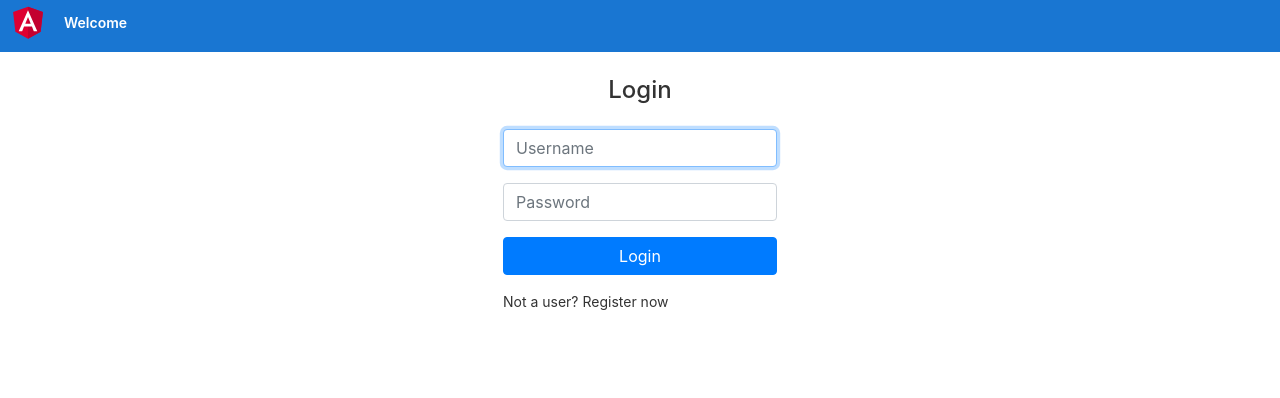
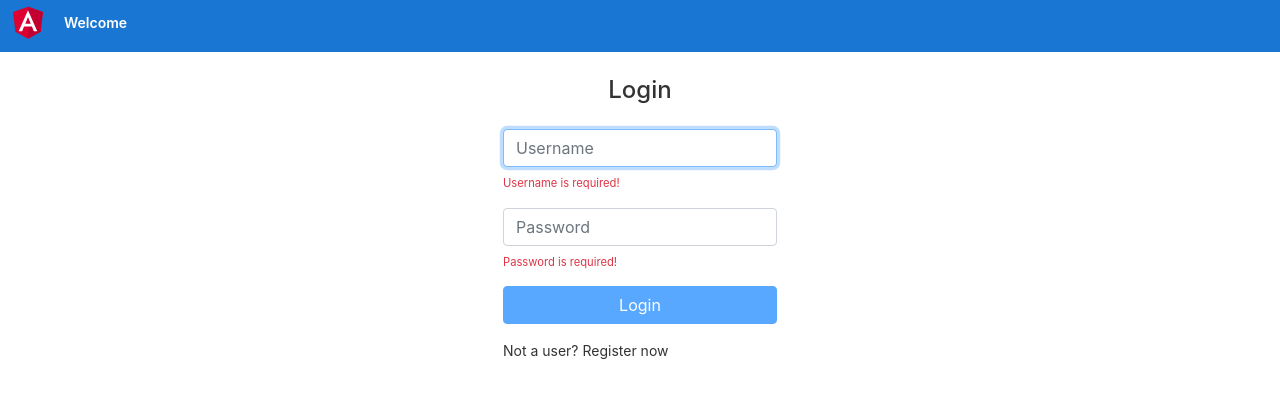
Before and after one commit to rafaelmonteiro20/album, an Angular app in the folder ngapp/: page / in a window 1280 px wide. Shown: the top 398 px of the page. Built offline with nearby package versions, Linux system fonts and the light colour scheme.

Commit message:
Exibindo mensagens de validação

```diff
--- a/ngapp/src/app/home/home.module.ts
+++ b/ngapp/src/app/home/home.module.ts
@@ -1,4 +1,5 @@
 import { NgModule } from '@angular/core';
+import { CommonModule } from '@angular/common';
 import { ReactiveFormsModule } from '@angular/forms';
 
 import { SignInComponent } from './signin/signin.component';
@@ -8,6 +9,7 @@
         SignInComponent
     ],
     imports: [
+        CommonModule,
         ReactiveFormsModule
     ]
 })
--- a/ngapp/src/app/home/signin/signin.component.html
+++ b/ngapp/src/app/home/signin/signin.component.html
@@ -2,14 +2,37 @@
 
 <form [formGroup]="loginForm" class="form mt-4">
     <div class="form-group">
-        <input formControlName="username" class="form-control" placeholder="Username" autofocus>
+        <input
+            formControlName="username"
+            class="form-control"
+            placeholder="Username"
+            autofocus>
+        <small
+            *ngIf="loginForm.get('username').errors?.required"
+            class="text-danger d-block mt-2">
+            Username is required!
+        </small>
     </div>
 
     <div class="form-group">
-        <input formControlName="password" type="password" class="form-control" placeholder="Password">
+        <input
+            formControlName="password"
+            type="password"
+            class="form-control"
+            placeholder="Password">
+        <small
+            *ngIf="loginForm.get('password').errors?.required"
+            class="text-danger d-block mt-2">
+            Password is required!
+        </small>
     </div>
 
-    <button type="submit" class="btn btn-primary btn-block">Login</button>
+    <button
+        [disabled]="loginForm.invalid"
+        type="submit"
+        class="btn btn-primary btn-block">
+        Login
+    </button>
 </form>
 
 <p class="mt-3">Not a user? <a>Register now</a></p>
```
